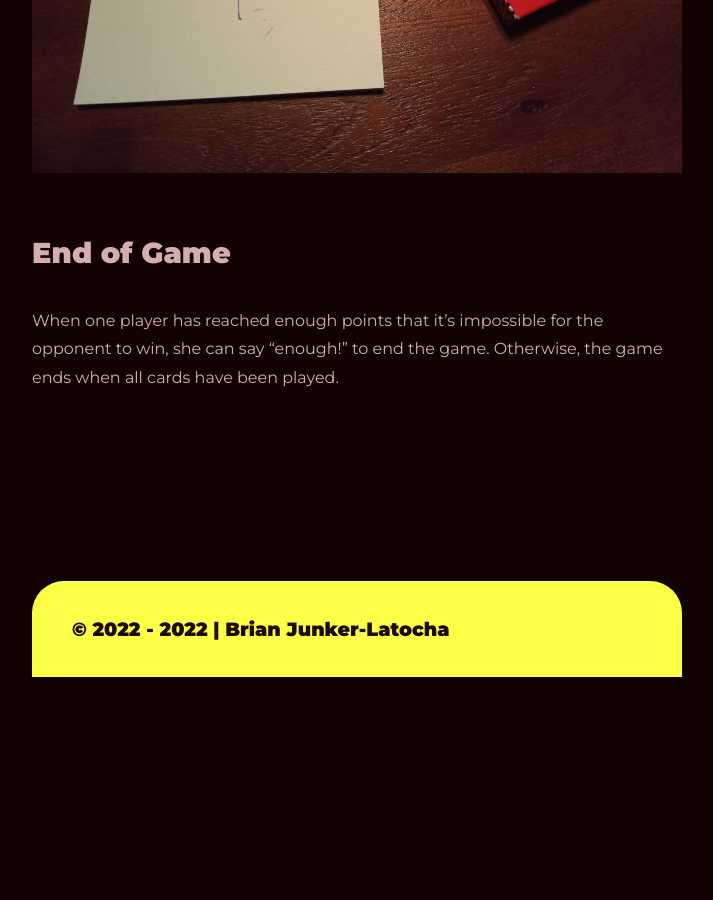
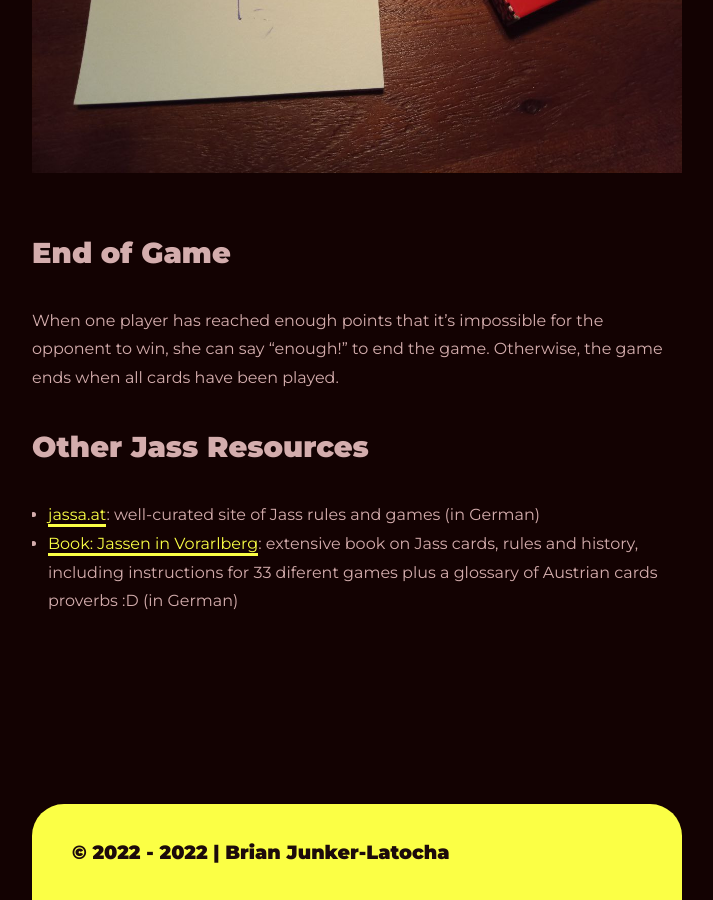
Before and after one commit to BrianInGermany/oldcardgames, a Jekyll site: the page built from all_collections/_posts/2022-12-11-lake_constance_jass.markdown, in a window 1280 px wide and 900 px high, scrolled down 4062 px. Shown: the whole window, without its empty margins (283-996 px from the left). Built offline with Jekyll 4.4.1, drawn with Linux system fonts in a browser that asks for light colours; before the commit the page ends 4739 px from its top, so only the background shows below that.

Commit message:
add links to constance

```diff
--- a/all_collections/_posts/2022-12-11-lake_constance_jass.markdown
+++ b/all_collections/_posts/2022-12-11-lake_constance_jass.markdown
@@ -94,3 +94,8 @@ If the winner of the bid fulfills their bid, they write one tally. If they miss
 
 ## End of Game
 When one player has reached enough points that it's impossible for the opponent to win, she can say "enough!" to end the game. Otherwise, the game ends when all cards have been played.
+
+## Other Jass Resources
+
+- [jassa.at](https://jassa.at): well-curated site of Jass rules and games (in German)
+- [Book: Jassen in Vorarlberg](https://www.jassen.at/): extensive book on Jass cards, rules and history, including instructions for 33 diferent games plus a glossary of Austrian cards proverbs :D (in German)
```
